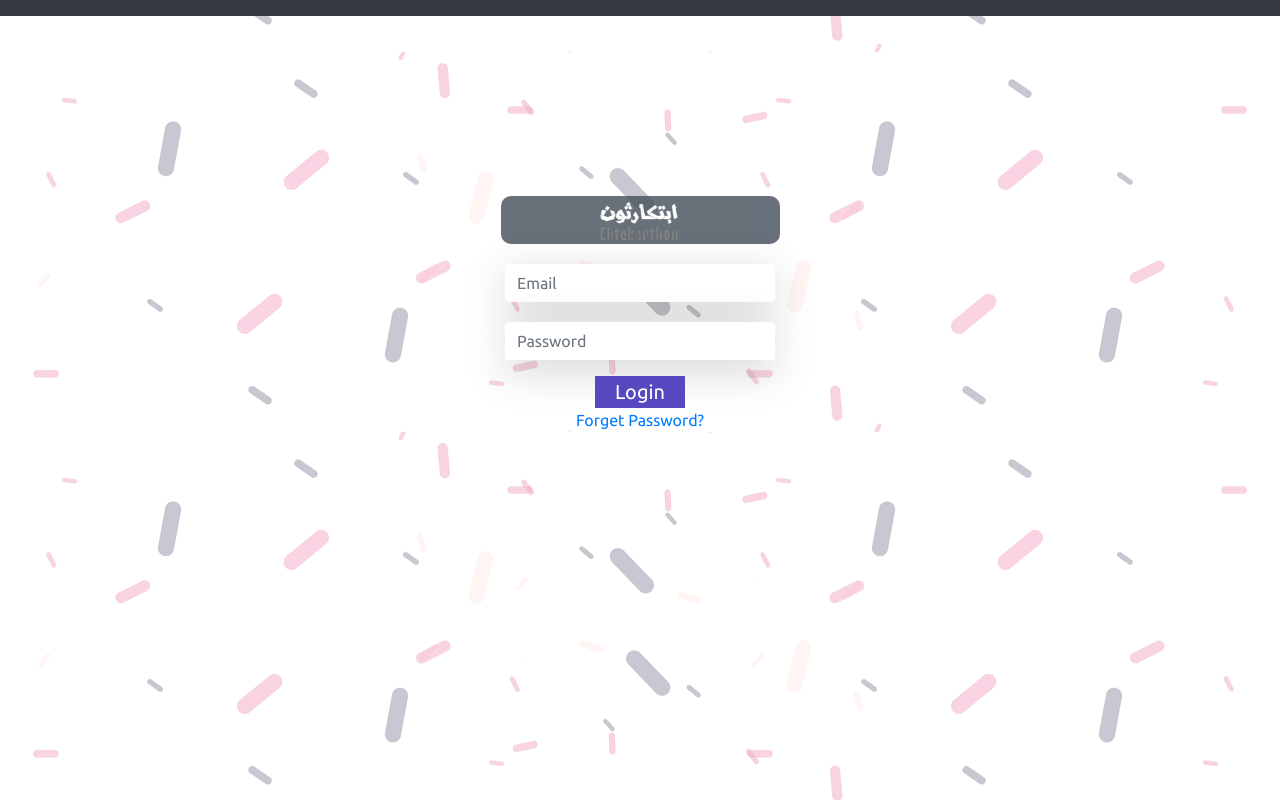
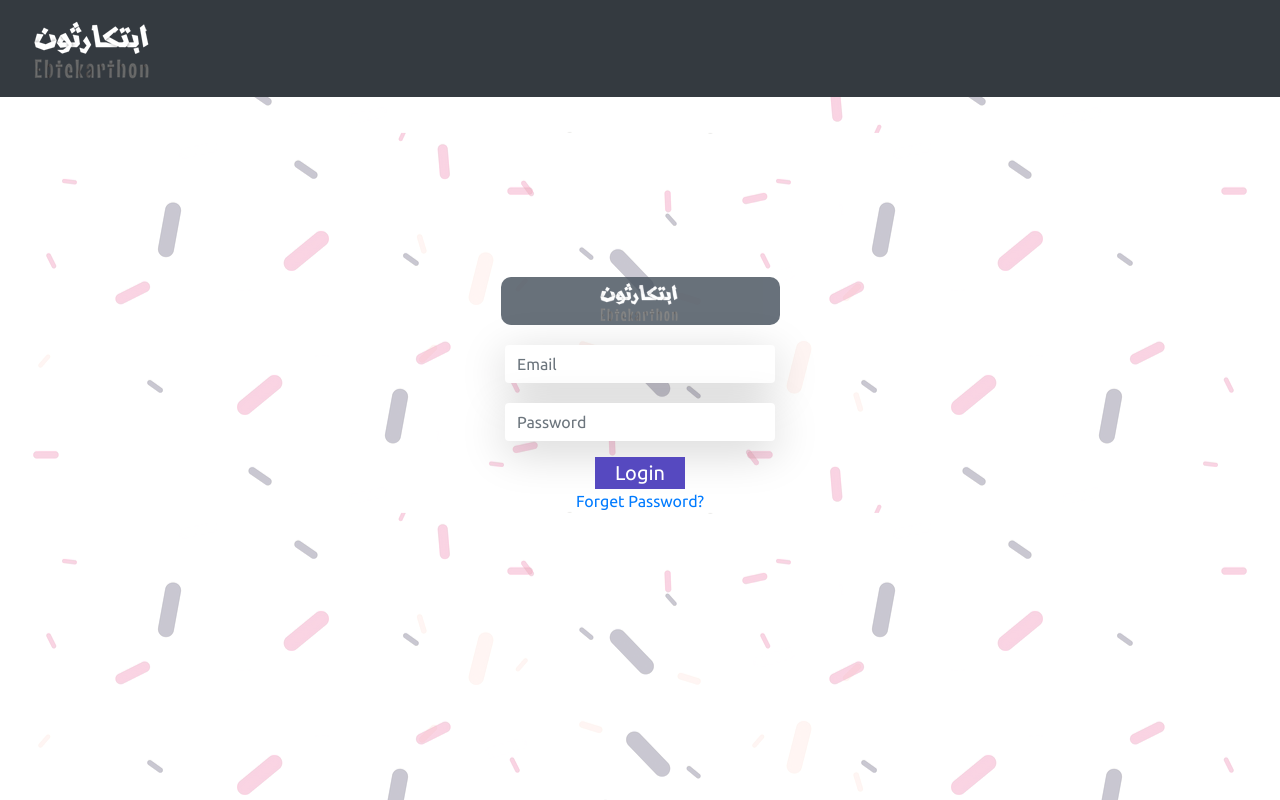
Before and after one commit to Eman-El-Zetawy/ebt-Api, a plain HTML site: page Ebtekarthon/logout/login.html in a window 1280 px wide. Drawn offline with nearby package versions, Linux system fonts and the light colour scheme.

Commit message:
edit style

```diff
--- a/Ebtekarthon/logout/login.html
+++ b/Ebtekarthon/logout/login.html
@@ -14,6 +14,9 @@
 <body>
 	<nav class="navbar navbar-expand-lg navbar-dark bg-dark">
 		<div class="container-fluid">
+
+			<a class="navbar-brand">
+				<img src="../images/logo.png" alt=""></a>
 
 
 			<!--this is button to responsive for ul>list below-->
```
